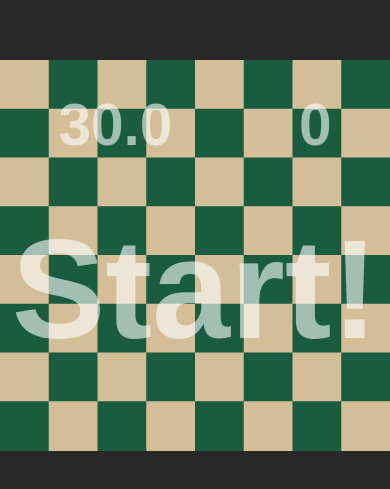
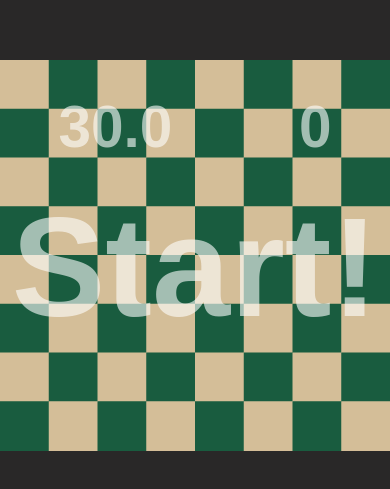
Before and after one commit to jakehffn/ChessCoordTrainer, a plain HTML site: page index.html in a window 390 px wide. Shown: the part 167-656 px from the top of the page. Drawn offline with Linux system fonts and the light colour scheme.

Commit message:
Fixed mobile issues

```diff
--- a/js/board.js
+++ b/js/board.js
@@ -37,9 +37,9 @@ function init()
     window.addEventListener('touchstart', touchEvent, { passive: false });
     window.addEventListener('touchend', initBoard);
 
-    // reset the height whenever the window's resized
+
+    window.addEventListener("deviceorientation", initBoard, true);
     window.addEventListener("resize", resetHeight);
-    // called to initially set the height.
     resetHeight();
 
     load();
@@ -142,7 +142,6 @@ async function clickEvent( e )
     if (!isGameLoop) {
 
         taskBox.style.fontSize = 'min(calc(50vh), 60vw)';
-        taskBox.style.top = 'calc(50vh - calc(1.1*min(calc(50vh), 60vw)))'
         numCorrect = 0;
         gameLoop();
         nextTask(settings[0], settings[1]);
@@ -236,7 +235,6 @@ async function gameUpdates() {
         clearInterval(interval);
         isGameLoop = false;
 
-        taskBox.style.top = 'calc(50vh - calc(.6*min(calc(50vh), 60vw)))'
         taskBox.style.fontSize = 'min(calc(26vh), 36vw)';
         taskBox.innerText = 'End';
 
--- a/style.css
+++ b/style.css
@@ -26,18 +26,16 @@ canvas {
     position: absolute;
 
     width: 100%;
-    /* top: calc(50% - calc(min(calc(60vh - 60px), 60vw)/2)); */
-    top: calc(50vh - calc(.6*min(calc(50vh), 60vw)));
+
+    top: 50%;
+    transform: translate(0, -100%);
+
     text-align: center;
 
-    /* font-size: min(calc(60vh - 60px), 60vw); */
     font-size: min(calc(26vh), 36vw);
 
-    /* color: rgb(41, 40, 40); */
-    /* color: rgb(168, 152, 123); */
     color: white;
     opacity: 0.6;
-    /* font-family: 'Roboto Mono', sans-serif; */
     font-family: Arial, Helvetica, sans-serif;
 }
 
@@ -45,19 +43,17 @@ canvas {
     position: absolute;
 
     width: auto;
-    top: max(calc(50vh - 52vw), 10vh);
+
+    top: 50%;
+    transform: translate(0, -300%);
+
     left: max(15vw, calc(50vw - 25vh));
     text-align: center;
 
     font-size: min(calc(10vh), 15vw);
 
-
-
-    /* color: rgb(41, 40, 40); */
-    /* color: rgb(168, 152, 123); */
     color: white;
     opacity: 0.6;
-    /* font-family: 'Roboto Mono', sans-serif; */
     font-family: Arial, Helvetica, sans-serif;
 }
 
@@ -65,16 +61,16 @@ canvas {
     position: absolute;
 
     width: auto;
-    top: max(calc(50vh - 52vw), 10vh);
+
+    top: 50%;
+    transform: translate(0, -300%);
+
     right: max(15vw, calc(50vw - 25vh));
     text-align: center;
 
     font-size: min(calc(10vh), 15vw);
 
-    /* color: rgb(41, 40, 40); */
-    /* color: rgb(168, 152, 123); */
     color: white;
     opacity: 0.6;
-    /* font-family: 'Roboto Mono', sans-serif; */
     font-family: Arial, Helvetica, sans-serif;
 }
```
